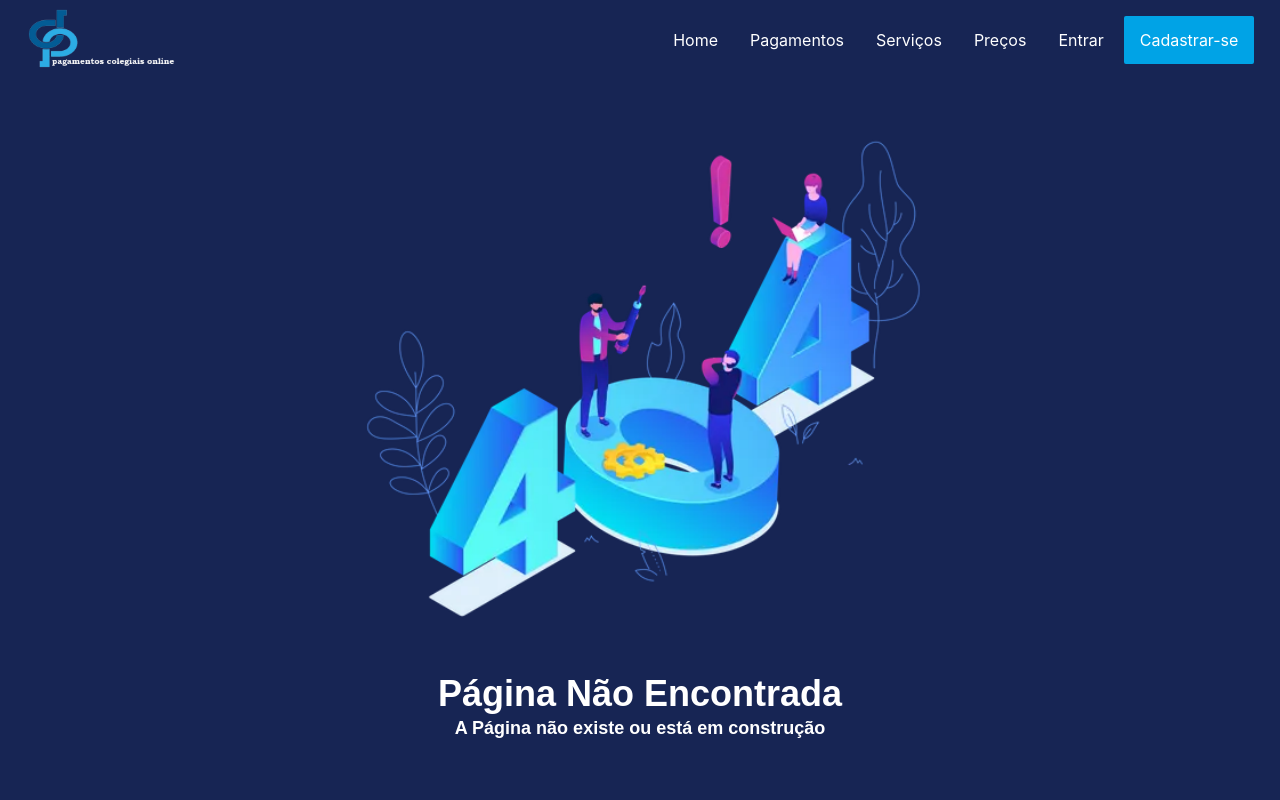
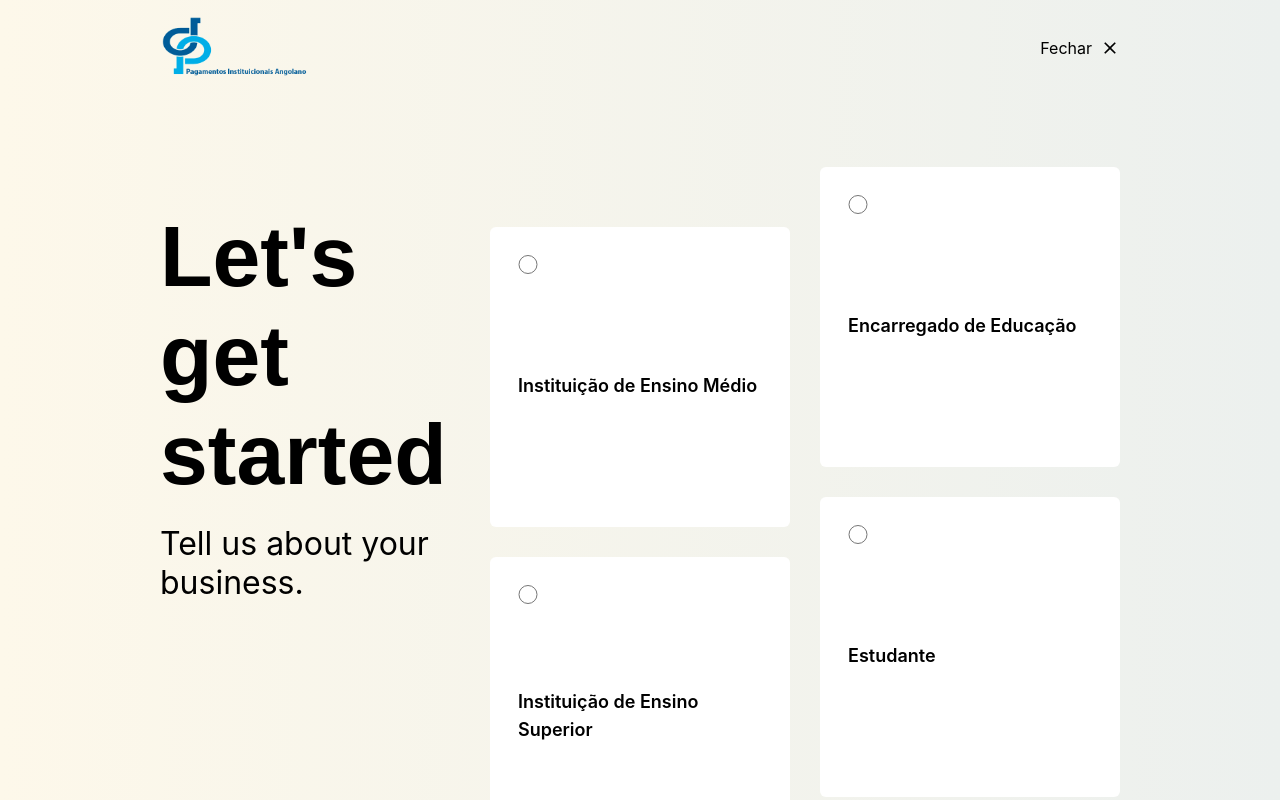
Before and after one commit to EduardoBrito28/pia-website, a React (Vite) app: page /get-started in a window 1280 px wide. Shown: the top 800 px of the page. Built offline with nearby package versions, Linux system fonts and the light colour scheme.

Commit message:
get started

```diff
--- a/src/components/shared/header/index.tsx
+++ b/src/components/shared/header/index.tsx
@@ -1,5 +1,6 @@
 import { Link, useLocation } from 'react-router-dom';
 import logo from '../../assets/logo.png'
+import logo2 from '../../assets/logo-sticky.png'
 import Container from '../container';
 import { useEffect, useState } from 'react';
 
@@ -25,7 +26,7 @@ export default function Header() {
 				<div className='w-full flex justify-between items-center h-20 sticky'>
 					<div>
 						<Link to='/'>
-							<img src={logo} alt='logo' className='h-[80px]' />
+							{ sticky ? <img src={logo2} alt='logo' className='h-[80px]' /> : <img src={logo} alt='logo' className='h-[80px]' /> }
 						</Link>
 					</div>
 					<div className='flex flex-row items-center'>
--- a/src/index.css
+++ b/src/index.css
@@ -183,3 +183,11 @@ img:hover {
     grid-column-gap: 25px;
     grid-row-gap: 0px;
 }
+
+.get-started-grid {
+    display: grid;
+    grid-template-columns: repeat(2, 1fr);
+    grid-template-rows: repeat(2, 1fr);
+    grid-column-gap: 30px;
+    grid-row-gap: 30px;
+}
--- /dev/null
+++ b/src/pages/getStarted/index.tsx
@@ -0,0 +1,43 @@
+import { Link } from 'react-router-dom';
+import logo from '../../components/assets/logo-sticky.png'
+import { MdOutlineClose } from "react-icons/md";
+
+export default function GetStarted() {
+    return (
+        <div className="w-full h-[100vh] flex flex-col items-start justify-start bg-gradient-to-r from-[#FDF8EA] to-[#ECF0EE] py-2 px-40">
+            <div className="w-full flex items-center justify-between ">
+                <img src={logo} alt="Logomarca" className='w-[150px]' />
+                <Link to={`/`} className='flex gap-2 items-center'>
+                    <p>Fechar</p>
+                    <MdOutlineClose className='text-xl' />
+                </Link>
+            </div>
+            <div className='flex flex-row items-center justify-between h-full w-full'>
+                <div className='flex mt-[-150px] flex-col items-start justify-center gap-5 text-start h-full'>
+                    <h1 className='text-[86px]'>Let's get started</h1>
+                    <p className='text-[32px] text-start'>Tell us about your business.</p>
+                </div>
+                <div className='h-full pt-20'>
+                    <div className='get-started-grid'>
+                        <div className='w-[300px] h-[300px] flex flex-col items-start justify-start p-7 text-start hover:shadow-lg duration-700 cursor-pointer mt-[60px] rounded-md bg-white'>
+                            <input type="radio" name="business" id="medio" className='text-3xl w-5 h-5' />
+                            <label className='h-full flex items-center text-lg font-semibold' htmlFor="">Instituição de Ensino Médio</label>
+                        </div>
+                        <div className='w-[300px] h-[300px] flex flex-col items-start justify-start p-7 text-start hover:shadow-lg duration-700 cursor-pointer rounded-md bg-white'>
+                            <input type="radio" name="business" id="" className='text-3xl w-5 h-5' />
+                            <label className='h-full flex items-center text-lg font-semibold' htmlFor="">Encarregado de Educação</label>
+                        </div>
+                        <div className='w-[300px] h-[300px] flex flex-col items-start justify-start p-7 text-start hover:shadow-lg duration-700 cursor-pointer rounded-md bg-white'>
+                            <input type="radio" name="business" id="" className='text-3xl w-5 h-5' />
+                            <label className='h-full flex items-center text-lg font-semibold' htmlFor="">Instituição de Ensino Superior</label>
+                        </div>
+                        <div className='w-[300px] h-[300px] flex flex-col items-start justify-start p-7 text-start hover:shadow-lg duration-700 cursor-pointer mt-[-60px] rounded-md bg-white'>
+                            <input type="radio" name="business" id="" className='text-3xl w-5 h-5' />
+                            <label className='h-full flex items-center text-lg font-semibold' htmlFor="">Estudante</label>
+                        </div>
+                    </div>
+                </div>
+            </div>
+        </div>
+    )
+}
--- a/src/routes/index.tsx
+++ b/src/routes/index.tsx
@@ -8,6 +8,7 @@ import HomePage from '../pages/home';
 import RequestAccess from '../pages/requestAccess';
 import SignUp from '../pages/requestAccess/signUp';
 import NotFound from '../pages/notFound';
+import GetStarted from '@/pages/getStarted';
 
 export default function PagesRouter() {
     return (
@@ -56,7 +57,10 @@ export default function PagesRouter() {
                 </LayoutStruture>
             }
             />
-
+            <Route path='/get-started' element={
+                <GetStarted />
+            }
+            />
             <Route path='*' element={
                 <LayoutStruture>
                     <NotFound />
```
Also changed, not shown: src/components/assets/logo-sticky.png (added).
